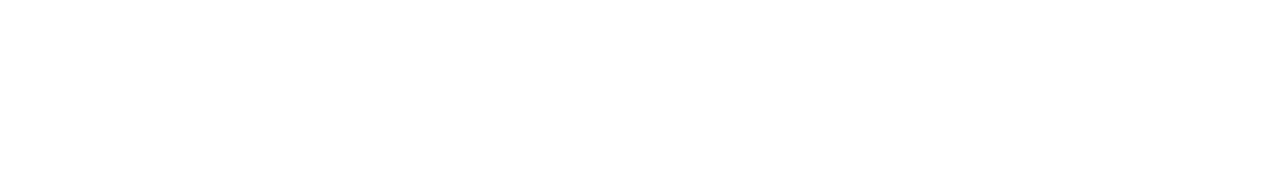
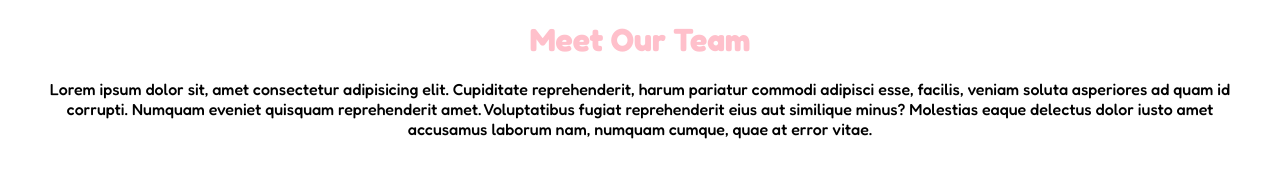
Before and after one commit to MironAlberto/html-css-float-cards, a plain HTML site: page index.html in a window 1280 px wide. Drawn offline with Linux system fonts and the light colour scheme.

Commit message:
realizzazione header + attributi su css

```diff
--- a/css/style.css
+++ b/css/style.css
@@ -10,3 +10,22 @@
 html{
     font-family: 'Fredoka', sans-serif;
 }
+
+.container{
+    max-width: 1200px;
+    margin: 0 auto;
+}
+/* fine general */
+
+
+/* inizio header */
+header{
+    text-align: center;
+    margin-bottom: 50px;
+}
+
+h1{
+    color: pink;
+    margin: 20px 0;
+}
+/* fine header */
--- a/index.html
+++ b/index.html
@@ -16,5 +16,23 @@
 
     <body>
 
+        <!-- inizio header -->
+        <header>
+
+            <div class="container">
+                <h1>
+                    Meet Our Team
+                </h1>
+
+                <p>
+                    Lorem ipsum dolor sit, amet consectetur adipisicing elit. Cupiditate reprehenderit, harum pariatur commodi adipisci esse, facilis, veniam soluta asperiores ad quam id corrupti. Numquam eveniet quisquam reprehenderit amet. Voluptatibus fugiat reprehenderit eius aut similique minus? Molestias eaque delectus dolor iusto amet accusamus laborum nam, numquam cumque, quae at error vitae.
+
+                </p>
+
+            </div>
+
+        </header>
+        <!-- fine header -->
+
     </body>
 </html>
```
